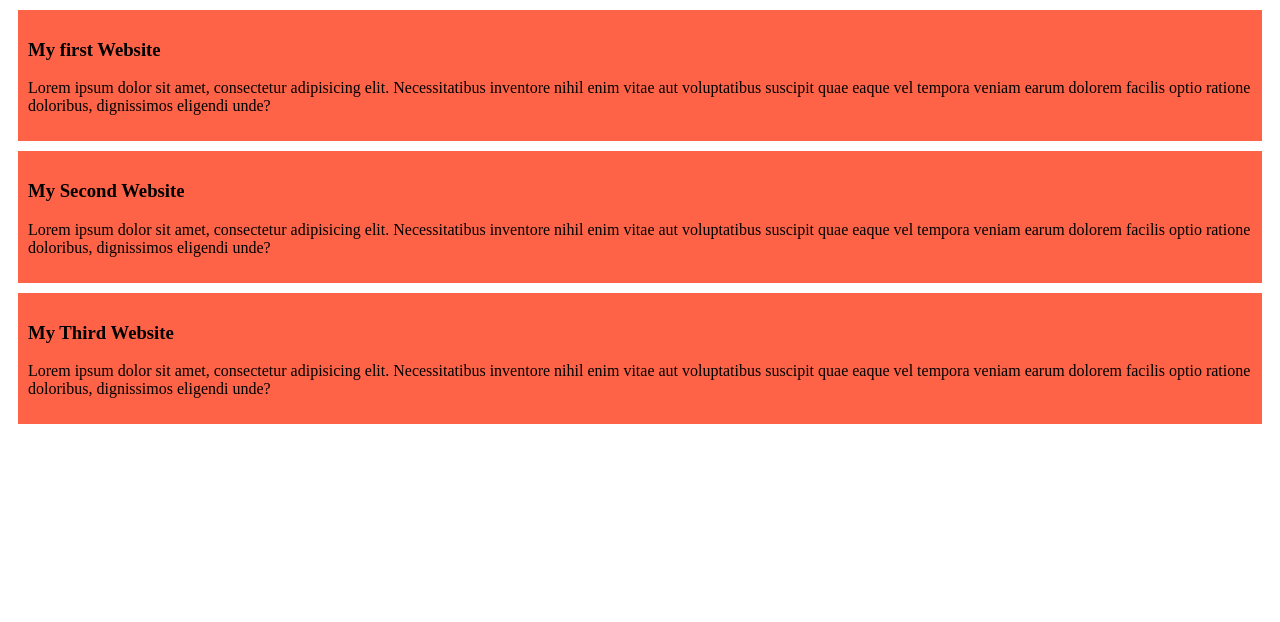
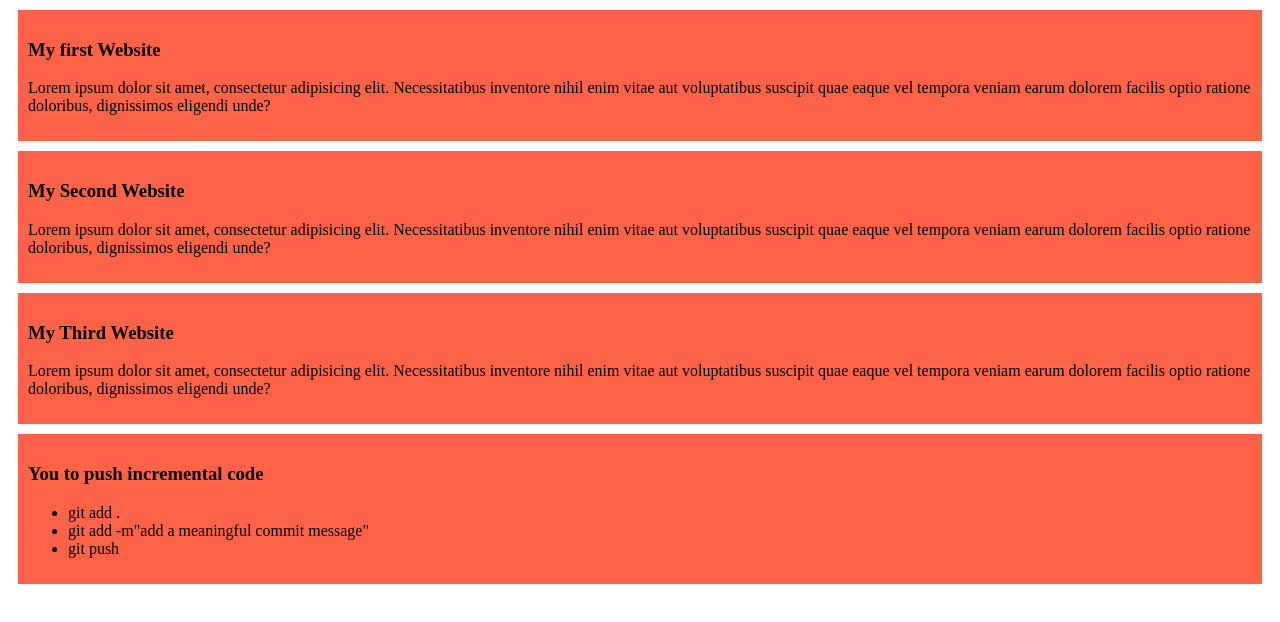
Before and after one commit to akramhossenpramio/my-simple-websitee, a plain HTML site: page index.html in a window 1280 px wide. Drawn offline with Linux system fonts and the light colour scheme.

Commit message:
added a list to push code

```diff
--- a/index.html
+++ b/index.html
@@ -20,5 +20,13 @@
         <h3>My Third Website</h3>
         <p>Lorem ipsum dolor sit amet, consectetur adipisicing elit. Necessitatibus inventore nihil enim vitae aut voluptatibus suscipit quae eaque vel tempora veniam earum dolorem facilis optio ratione doloribus, dignissimos eligendi unde?</p>
     </div>
+    <div>
+        <h3>You to push incremental code</h3>
+        <ul>
+            <li>git add .</li>
+            <li>git add -m"add a meaningful commit message"</li>
+            <li>git push</li>
+        </ul>
+    </div>
 </body>
 </html>
```
